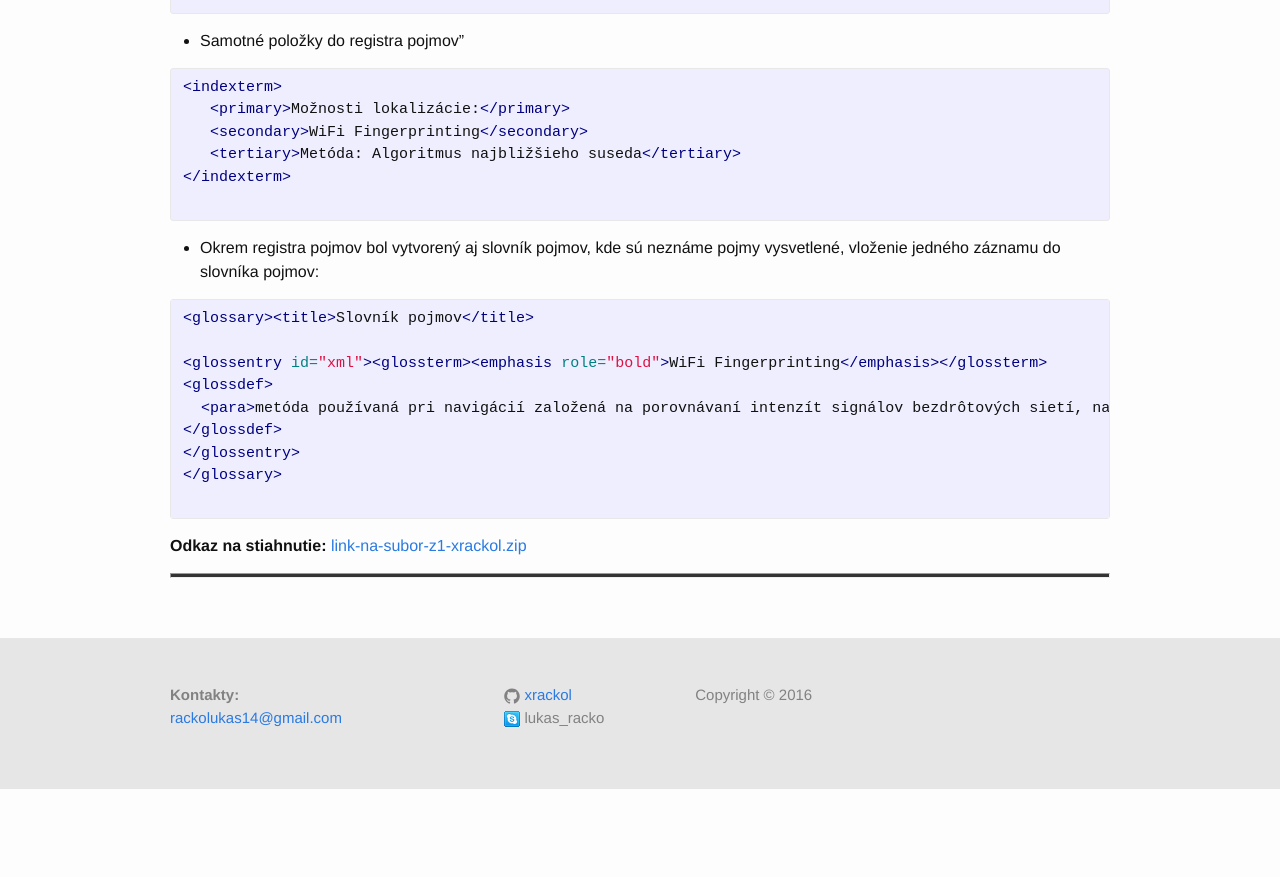
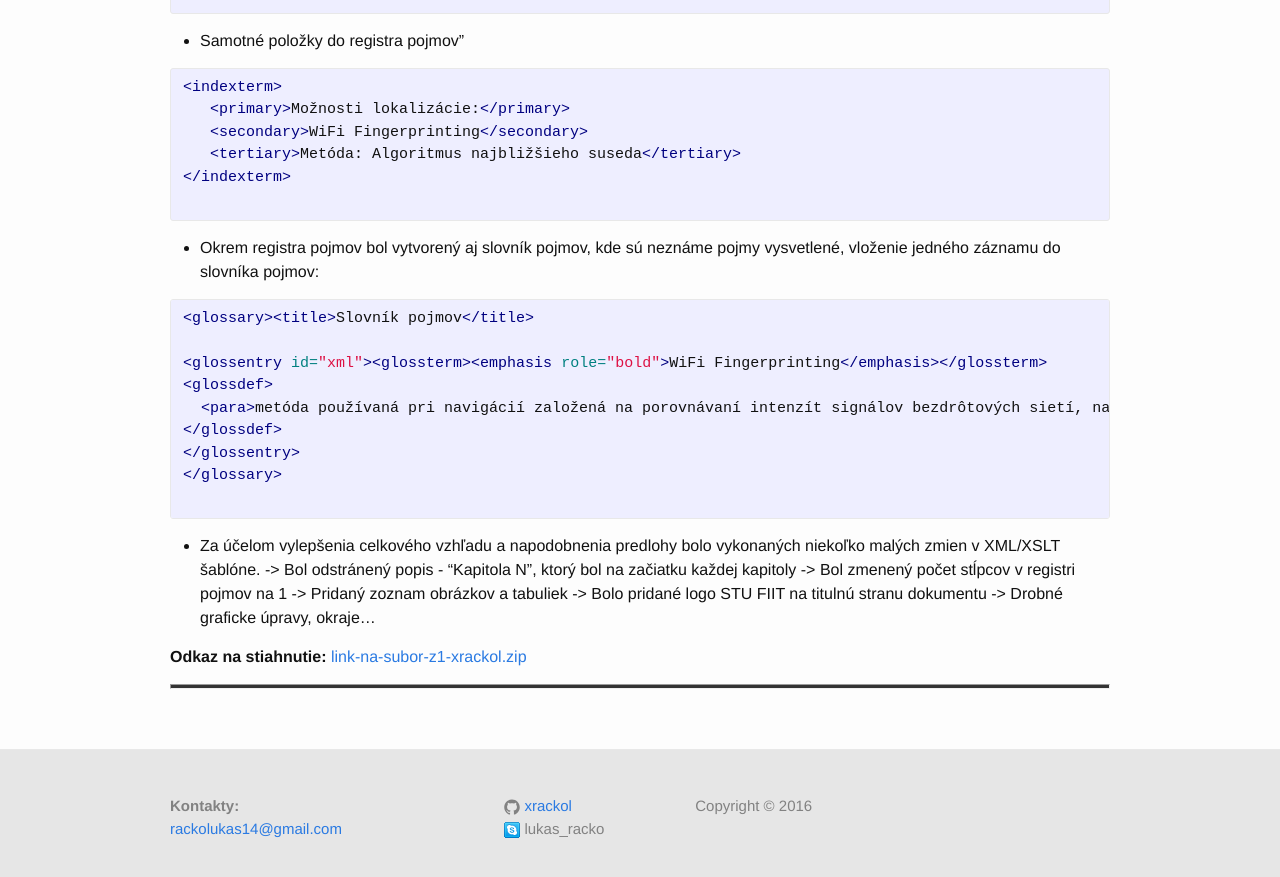
Before and after one commit to xrackol/xrackol.github.io, a Jekyll site: the page built from wp.md, in a window 1280 px wide and 900 px high, scrolled down 3289 px. Shown: the top 877 px of the window. Built offline with Jekyll 4.4.1, drawn with Linux system fonts in a browser that asks for light colours; before the commit the page ends 4078 px from its top, so only the background shows below that.

Commit message:
zadanie 2 cp 8

```diff
--- a/wp.md
+++ b/wp.md
@@ -135,6 +135,12 @@ permalink: /wp/
 </glossentry>
 </glossary>
   {% endhighlight %}
+- Za účelom vylepšenia celkového vzhľadu a napodobnenia predlohy bolo vykonaných niekoľko malých zmien v XML/XSLT šablóne.
+-> Bol odstránený popis - "Kapitola N", ktorý bol na začiatku každej kapitoly
+-> Bol zmenený počet stĺpcov v registri pojmov na 1
+-> Pridaný zoznam obrázkov a tabuliek
+-> Bolo pridané logo STU FIIT na titulnú stranu dokumentu
+-> Drobné graficke úpravy, okraje...
 
 <b>Odkaz na stiahnutie:</b> <a href="../data/Z1-xrackol.zip" target="_blank">{{ "LINK na subor Z1-xrackol.zip" | slugify: 'pretty' }}</a><br/>
 <hr class="post">
```
